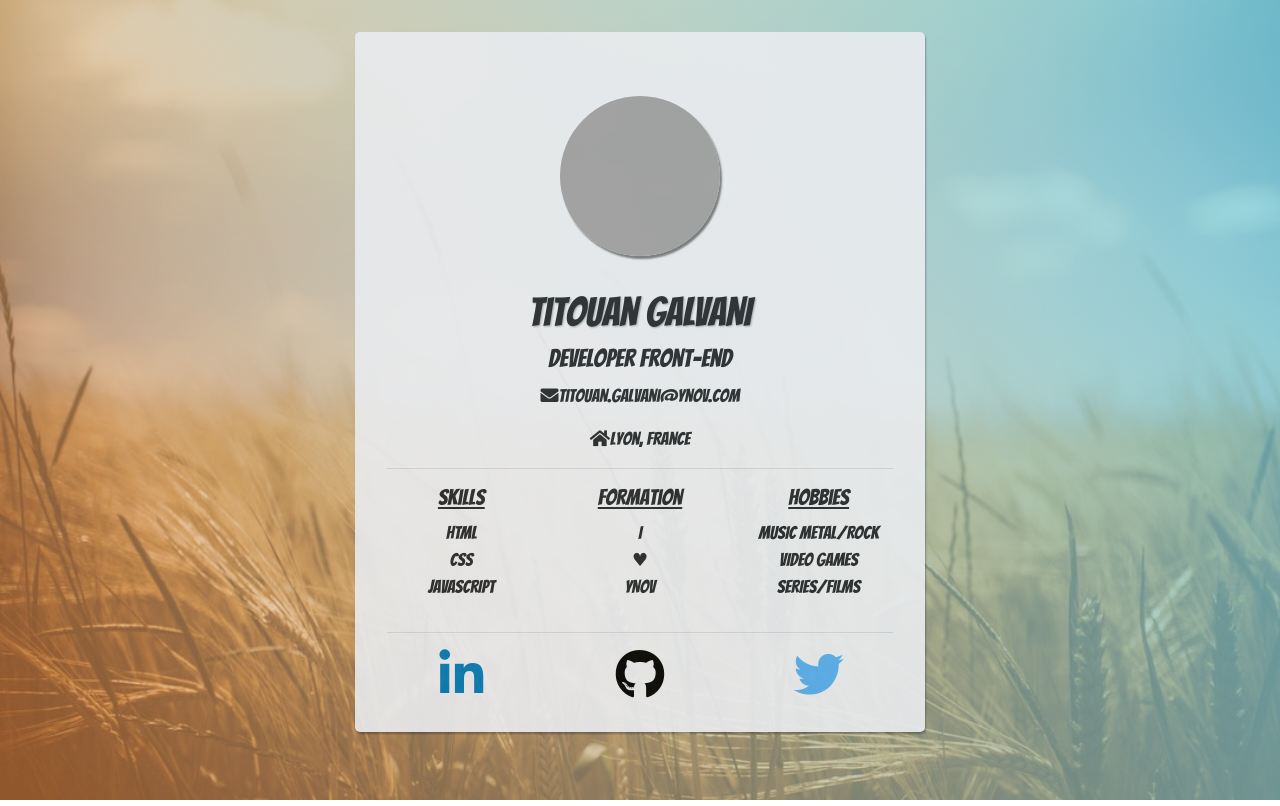
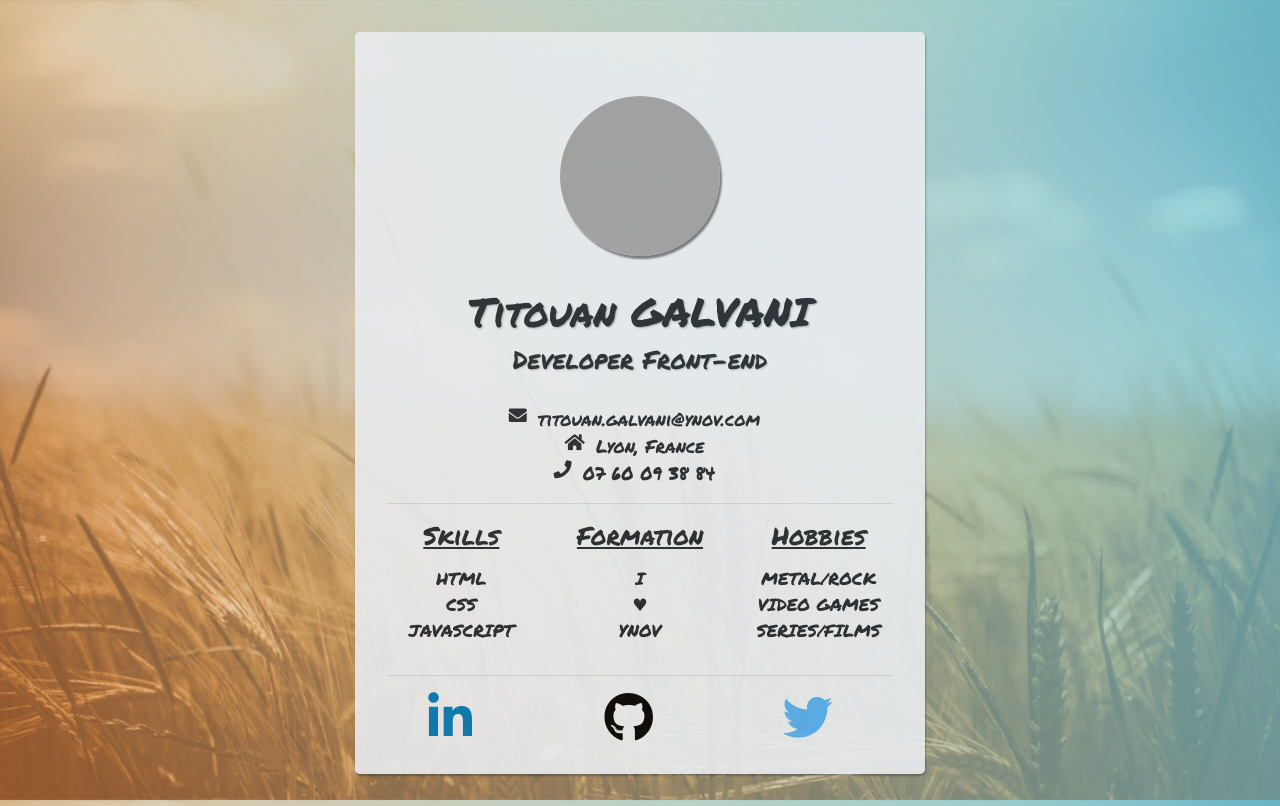
Before and after one commit to ImMyst/Mini-CV, a plain HTML site: page index.html in a window 1280 px wide. Drawn offline with nearby package versions, Linux system fonts and the light colour scheme; grey boxes are pictures that could not be loaded.

Commit message:
Layout update :scream:

```diff
--- a/css/style.css
+++ b/css/style.css
@@ -1,8 +1,10 @@
+
+
 body {
   background-image: linear-gradient(60deg, rgba(250, 105, 0, 0.4) 2%, rgba(105, 210, 231, 0.7)), url("/img/background.jpg");
   background-attachment: fixed;
   background-size: cover;
-  font-family: 'Bangers', cursive;
+  font-family: 'Permanent Marker', cursive;
 }
 
 .container {
@@ -37,15 +39,25 @@ h1 {
 
 h2 {
   font-size: 25px;
+  text-shadow: 1px 1px 2px rgba(0, 0, 0, 0.2);
+  margin-bottom: 2rem;
 }
 
-p {
+i {
+  position: relative;
+  right: 0.7rem;
+}
+
+span {
+  display: flex;
+  justify-content: center;
   font-size: 18px;
 }
 
 h3 {
-  font-size: 22px;
+  font-size: 25px;
   text-decoration: underline;
+  margin-bottom: 1rem;
 }
 
 ul {
@@ -53,7 +65,7 @@ ul {
 }
 
 li {
-  font-size: 18px;
+  font-size: 17.2px;
   list-style: none;
 }
 
--- a/index.html
+++ b/index.html
@@ -4,7 +4,7 @@
     <meta charset="utf-8">
     <title>Mini CV</title>
     <link rel="stylesheet" href="https://stackpath.bootstrapcdn.com/bootstrap/4.1.1/css/bootstrap.min.css" integrity="sha384-WskhaSGFgHYWDcbwN70/dfYBj47jz9qbsMId/iRN3ewGhXQFZCSftd1LZCfmhktB" crossorigin="anonymous">
-    <link href="https://fonts.googleapis.com/css?family=Bangers" rel="stylesheet">
+    <link href="https://fonts.googleapis.com/css?family=Permanent+Marker" rel="stylesheet">
     <link rel="stylesheet" href="https://use.fontawesome.com/releases/v5.0.13/css/all.css" integrity="sha384-DNOHZ68U8hZfKXOrtjWvjxusGo9WQnrNx2sqG0tfsghAvtVlRW3tvkXWZh58N9jp" crossorigin="anonymous">
     <link rel="icon" type="image/png" href="/img/favicon.png" />
     <link rel="stylesheet" href="/css/style.css">
@@ -17,8 +17,9 @@
         </a>
         <h1>Titouan GALVANI</h1>
         <h2>Developer Front-end</h2>
-        <p><i class="fas fa-envelope"></i>titouan.galvani@ynov.com</p>
-        <p><i class="fas fa-home"></i>Lyon, France</p>
+        <span><i class="fas fa-envelope"></i>titouan.galvani@ynov.com</span>
+        <span><i class="fas fa-home"></i>Lyon, France</span>
+        <span><i class="fas fa-phone"></i>07 60 09 38 84</span>
         <hr>
         <div class="row">
           <div class="col-sm-4">
@@ -40,7 +41,7 @@
           <div class="col-sm-4">
             <h3>Hobbies</h3>
             <ul>
-              <li>MUSIC METAL/ROCK</li>
+              <li>METAL/ROCK</li>
               <li>VIDEO GAMES</li>
               <li>SERIES/FILMS</li>
             </ul>
```
Also changed, not shown: README.md.
